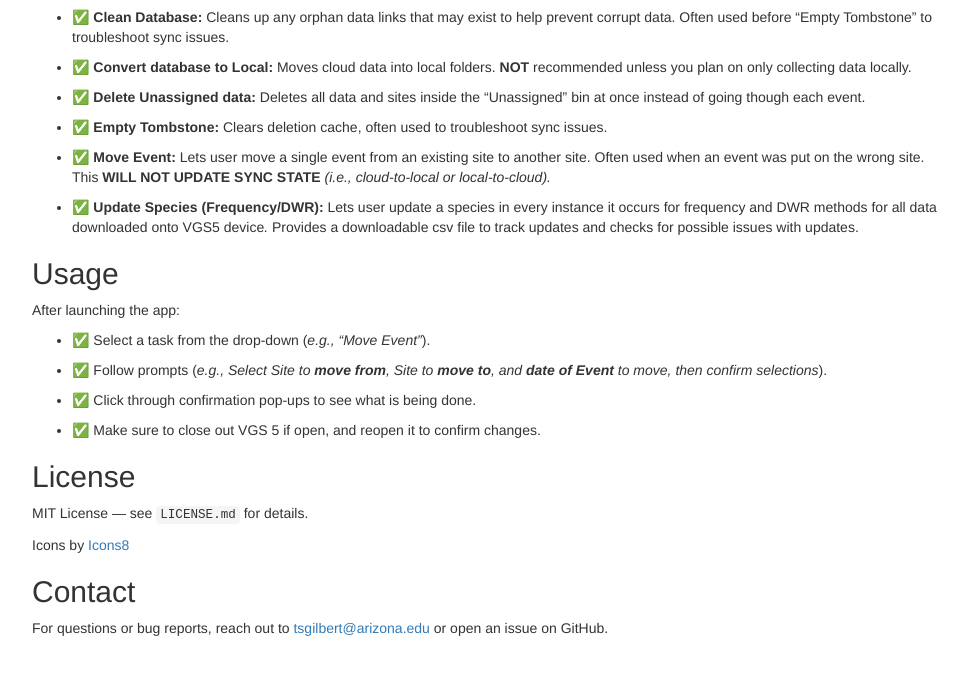
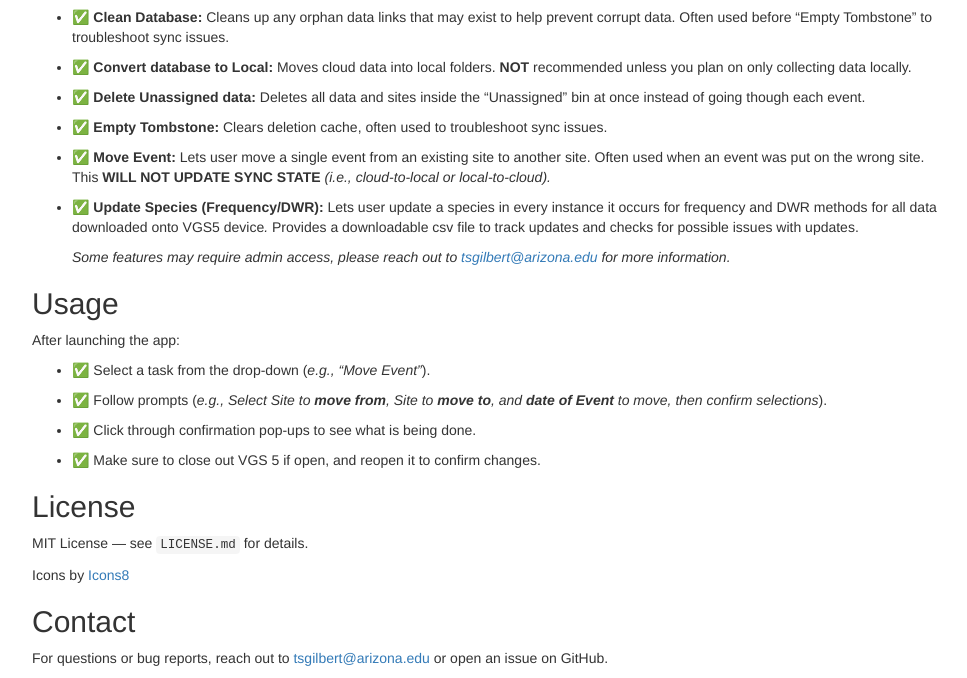
Before and after one commit to tgilbert14/VGSLite, an Electron app: page README.html in a window 1200 px wide. Shown: the part 752-1430 px from the top of the page, without its empty margins (113-1080 px from the left). Before the commit the page ends 1400 px from the top, so only its background shows below. Drawn offline with nearby package versions, Linux system fonts and the light colour scheme; some packages are replaced by stand-ins of ours.

Commit message:
update for 2.1

```diff
--- a/README.html
+++ b/README.html
@@ -361,7 +361,7 @@ support VGS 5 Desktop on Windows devices.</p>
 <p>To install <a href="https://github.com/tgilbert14/VGSLite"><strong>VGSLite</strong></a>
 on your Windows device:</p>
 <ol style="list-style-type: decimal">
-<li>Download the latest release from <a href="https://github.com/tgilbert14/VGSLite/releases/tag/v2.0">VGSLite</a>.</li>
+<li>Download the latest release from <a href="https://github.com/tgilbert14/VGSLite/releases">VGSLite</a>.</li>
 <li>Unzip the folder and run the latest
 <code>VGSLite Setup.exe</code>.</li>
 <li>You may have to click “more info” in order to install the
@@ -394,7 +394,11 @@ on the wrong site. This <strong>WILL NOT UPDATE SYNC STATE</strong>
 update a species in every instance it occurs for frequency and DWR
 methods for all data downloaded onto VGS5 device<em>.</em> Provides a
 downloadable csv file to track updates and checks for possible issues
-with updates.</p></li>
+with updates.</p>
+<div>
+<p><em>Some features may require admin access, please reach out to <a href="mailto:tsgilbert@arizona.edu">tsgilbert@arizona.edu</a> for more
+information.</em></p>
+</div></li>
 </ul>
 </div>
 <div id="usage" class="section level2">
--- a/package.json
+++ b/package.json
@@ -1,6 +1,6 @@
 {
   "name": "VGSLite",
-  "version": "2.0.0",
+  "version": "2.1.0",
   "description": "VGSLite - Offline Shiny app for VGS 5 Desktop help.",
   "main": "main.js",
   "author": {
@@ -64,9 +64,9 @@
       "oneClick": false,
       "perMachine": true,
       "allowToChangeInstallationDirectory": true,
-      "uninstallDisplayName": "VGSLite 2.0",
+      "uninstallDisplayName": "VGSLite 2.1",
       "createDesktopShortcut": true,
-      "shortcutName": "VGSLite 2.0",
+      "shortcutName": "VGSLite 2.1",
       "runAfterFinish": true,
       "installerIcon": "www/assets/VGSLite2.ico",
       "uninstallerIcon": "www/assets/VGSLite2.ico",
```
Also changed, not shown: www/README.html (+6 -2 lines), README.md.
